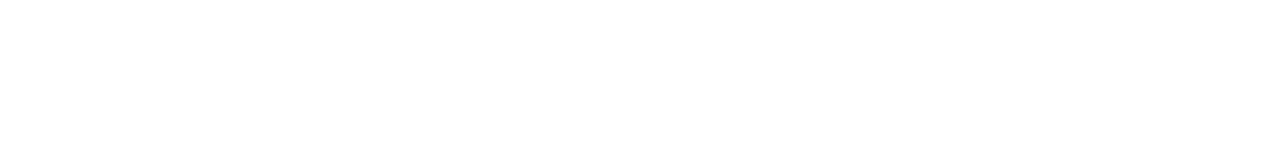
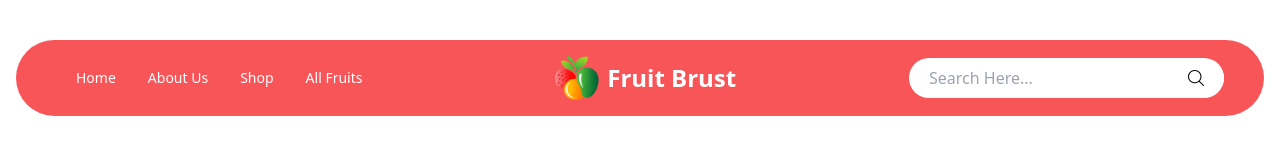
Before and after one commit to HossainRobin/fruit-brust, a plain HTML site: page index.html in a window 1280 px wide. Drawn offline with nearby package versions, Linux system fonts and the light colour scheme.

Commit message:
header added

```diff
--- a/index.html
+++ b/index.html
@@ -1,15 +1,90 @@
 <!DOCTYPE html>
 <html lang="en">
+
 <head>
     <meta charset="UTF-8">
     <meta name="viewport" content="width=device-width, initial-scale=1.0">
     <title>Fruit Brust</title>
+    <!-- font awesome cdn -->
+    <link rel="stylesheet" href="https://cdnjs.cloudflare.com/ajax/libs/font-awesome/6.4.0/css/all.min.css"
+        integrity="sha512-iecdLmaskl7CVkqkXNQ/ZH/XLlvWZOJyj7Yy7tcenmpD1ypASozpmT/E0iPtmFIB46ZmdtAc9eNBvH0H/ZpiBw=="
+        crossorigin="anonymous" referrerpolicy="no-referrer" />
+    <!-- tailwind and daisy ui cdn -->
     <link href="https://cdn.jsdelivr.net/npm/daisyui@3.4.0/dist/full.css" rel="stylesheet" type="text/css" />
     <script src="https://cdn.tailwindcss.com"></script>
 </head>
+
 <body>
 
+    <!-- Header start -->
+    <header class="mx-4">
+        <div class="max-w-7xl mx-auto">
+            <!-- lg device menu -->
+            <div
+                class="hidden lg:flex flex-col md:flex-row justify-between bg-[#F85559] items-center my-10 rounded-full px-10 py-3 text-white">
+                <!-- menu -->
+                <div class="navbar-center hidden md:flex">
+                    <ul class="menu menu-horizontal px-1">
+                        <li><a>Home</a></li>
+                        <li><a>About Us</a></li>
+                        <li><a>Shop</a></li>
+                        <li><a>All Fruits</a></li>
+                    </ul>
+                </div>
+                <!-- logo -->
+                <div>
+                    <div class="flex items-center space-x-2">
+                        <img class="w-11 h-11" src="assets/images/logo.png" alt="Logo">
+                        <p class="text-2xl font-semibold">Fruit Brust</p>
+                    </div>
+                </div>
+                <!-- search bar -->
+                <div>
+                    <div class="flex items-center relative">
+                        <input class="flex-1 py-2 pl-5 px-16 rounded-full" type="text" placeholder="Search Here...">
+                        <div class="bg-white py-2 pr-5 rounded-r-full absolute right-0">
+                            <a href="#">
+                                <img class="w-4 h-4" src="assets/images/search.png" alt="">
+                            </a>
+                        </div>
+                    </div>
+
+                </div>
+            </div>
+
+            <!-- mobile menu -->
+            <div class="flex lg:hidden justify-between items-center my-5 text-black">
+                <div>
+                    <div class="flex items-center space-x-2">
+                        <img class="w-7 h-7" src="assets/images/logo.png" alt="Logo">
+                        <p class="text-lg font-semibold">Fruit Brust</p>
+                    </div>
+                </div>
+                <!-- humberger menu -->
+                <div class="navbar-start text-black text-right">
+                    <div class="dropdown">
+                        <label tabindex="0" class="btn btn-ghost lg:hidden">
+                            <svg xmlns="http://www.w3.org/2000/svg" class="h-5 w-5" fill="none" viewBox="0 0 24 24"
+                                stroke="currentColor">
+                                <path stroke-linecap="round" stroke-linejoin="round" stroke-width="2"
+                                    d="M4 6h16M4 12h8m-8 6h16" />
+                            </svg>
+                        </label>
+                        <ul tabindex="0"
+                            class="menu menu-sm dropdown-content mt-3 z-[1] p-2 shadow bg-base-100 rounded-box w-52">
+                            <li><a>Home</a></li>
+                            <li><a>About Us</a></li>
+                            <li><a>Shop</a></li>
+                            <li><a>All Fruits</a></li>
+                        </ul>
+                    </div>
+                </div>
+            </div>
+        </div>
+    </header>
+    <!-- Header end -->
 
 
 </body>
+
 </html>
```
Also changed, not shown: assets/images/banner1.png (added), assets/images/banner3.png (added), assets/images/banner4.png (added), assets/images/fruit1.png (added), assets/images/fruit2.png (added), assets/images/fruit3.png (added), assets/images/fruit4.png (added), assets/images/fruit5.png (added), assets/images/fruit6.png (added), assets/images/fruit7.png (added), assets/images/fruit8.png (added), assets/images/fruit9.png (added), assets/images/logo.png (added), assets/images/search.png (added), 1 more files, 2 other files.
